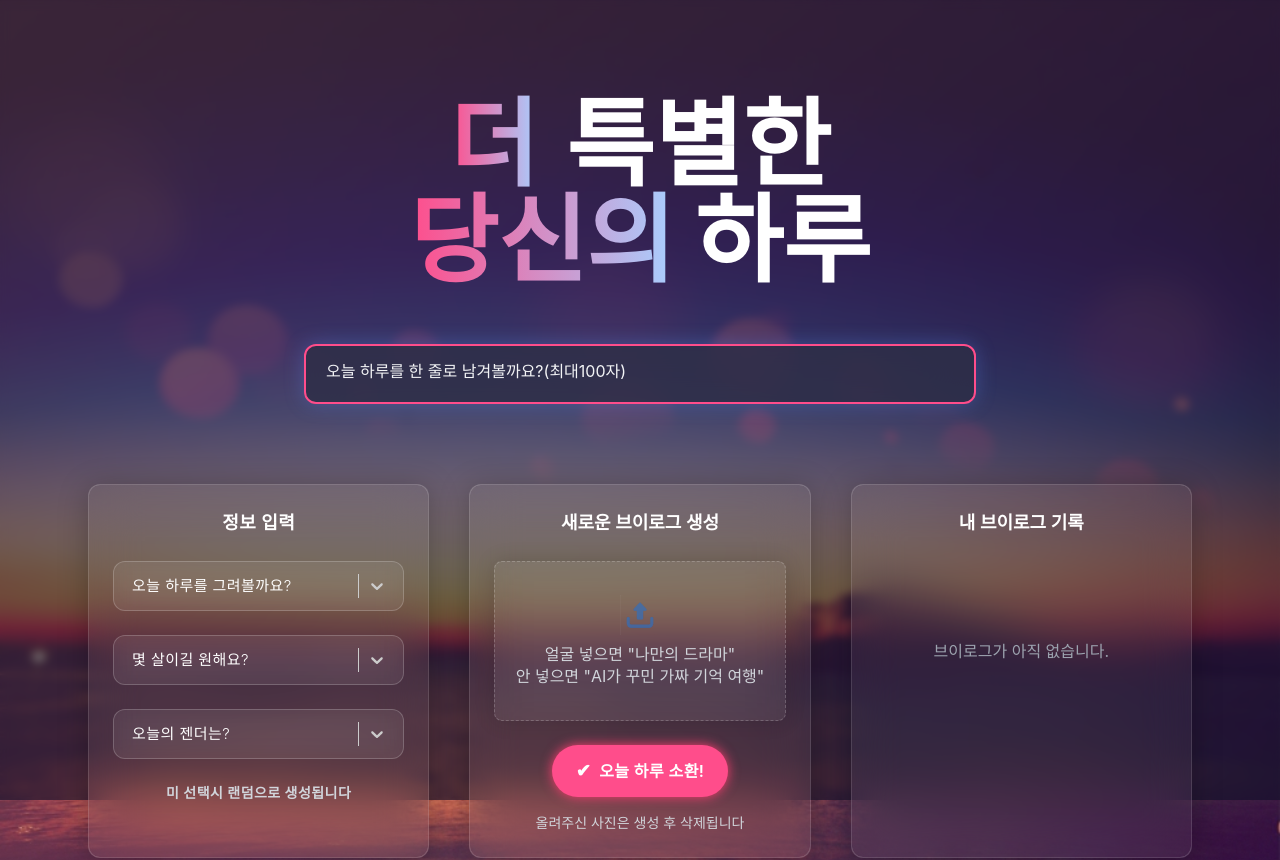
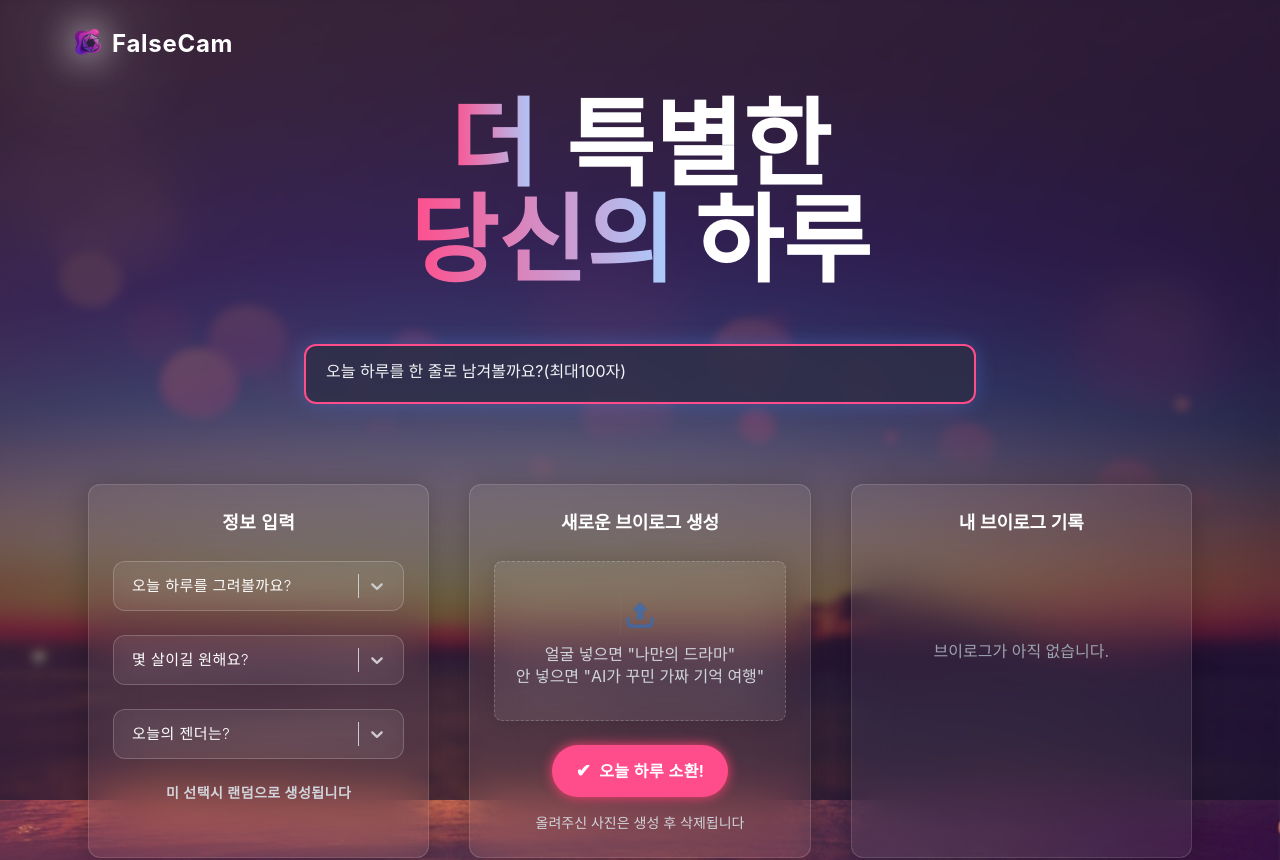
Before and after one commit to bravery33/FalseCam, a React (Vite) app: page / in a window 1280 px wide. Shown: the top 860 px of the page. Built offline with nearby package versions, Linux system fonts and the light colour scheme.

Commit message:
로고추가

```diff
--- a/src/pages/Home.jsx
+++ b/src/pages/Home.jsx
@@ -171,6 +171,15 @@ export default function Home() {
       <div className="fixed inset-0 w-full h-full z-0 pointer-events-none bg-[#0f1028]/60 backdrop-blur-sm" />
 
       <div className="relative z-10 text-white font-sans">
+        <div className="absolute top-5 left-16 flex items-center z-50">
+          <img src="/logo.png" alt="로고" className="h-12 w-12 mr-0"
+            style={{
+              filter: "drop-shadow(0 0 18px #fff) drop-shadow(0 0 48px #fff)",
+              background: "transparent"
+            }}
+          />
+          <span className="text-2xl font-bold tracking-tight" style={{ letterSpacing: '0.03em' }}>FalseCam</span>
+        </div>
         <MainTitle />
         <DailyJournalInput text={text} setText={setText} />
 
```
